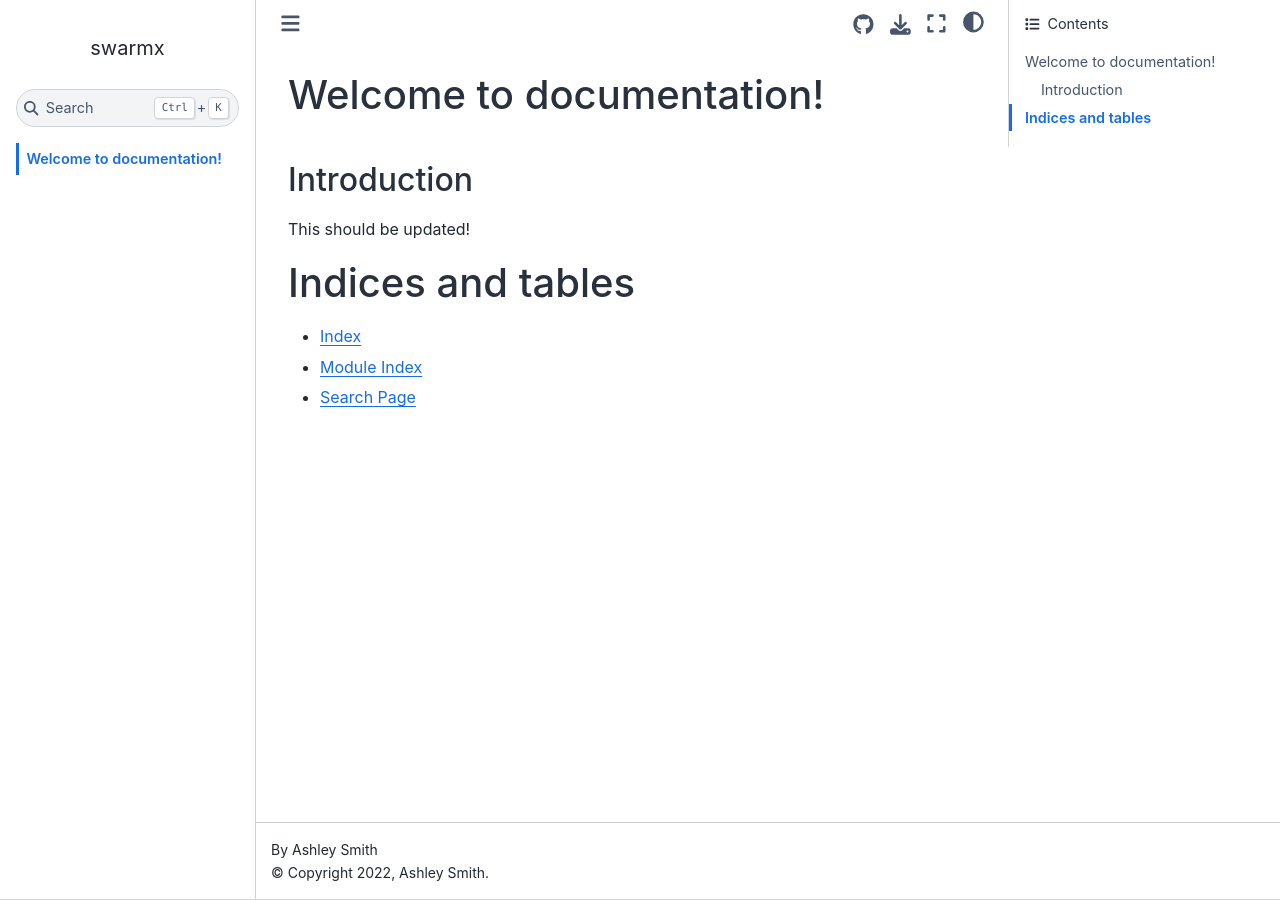
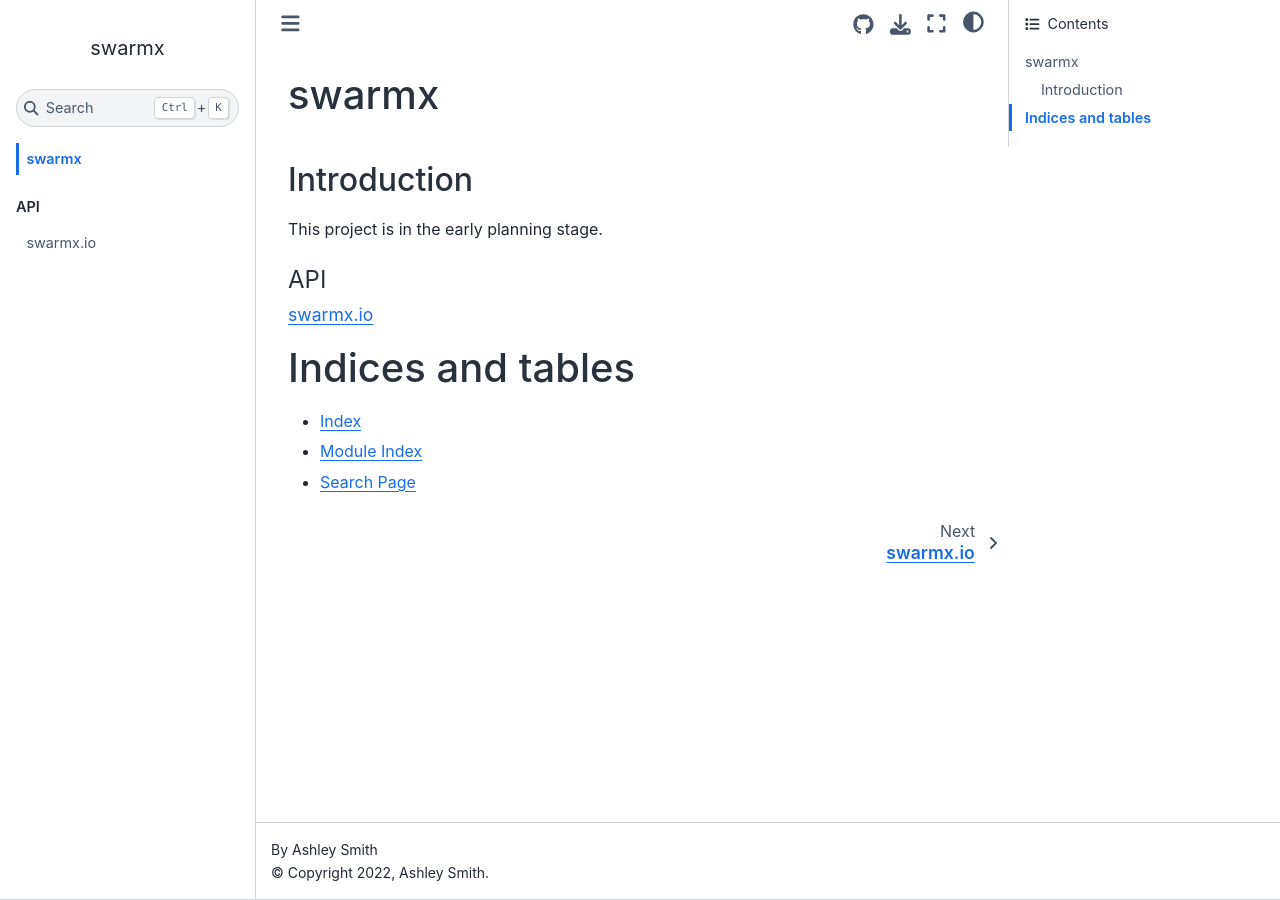
Before and after one commit to Swarm-DISC/SwarmPAL, a Sphinx documentation site: the page built from docs/index.rst, in a window 1280 px wide. Built offline with Sphinx 7.4.7 and the Sphinx Book theme 1.1.4, drawn with Linux system fonts in a browser that asks for light colours.

```diff
--- /dev/null
+++ b/docs/api.rst
@@ -0,0 +1,14 @@
+swarmx.io
+=========
+
+.. autoclass:: swarmx.io.MagData
+    :members:
+    :undoc-members:
+    :show-inheritance:
+    :inherited-members:
+
+.. autoclass:: swarmx.io.ViresDataFetcher
+    :members:
+    :undoc-members:
+    :show-inheritance:
+    :inherited-members:
--- a/docs/index.rst
+++ b/docs/index.rst
@@ -1,12 +1,12 @@
 
-Welcome to documentation!
-=========================
+swarmx
+======
 
 
 Introduction
 ------------
 
-This should be updated!
+This project is in the early planning stage.
 
 .. toctree::
    :maxdepth: 2
@@ -14,6 +14,11 @@ This should be updated!
    :caption: Contents
    :glob:
 
+.. toctree::
+  :maxdepth: 2
+  :caption: API
+
+  api
 
 
 Indices and tables
```
